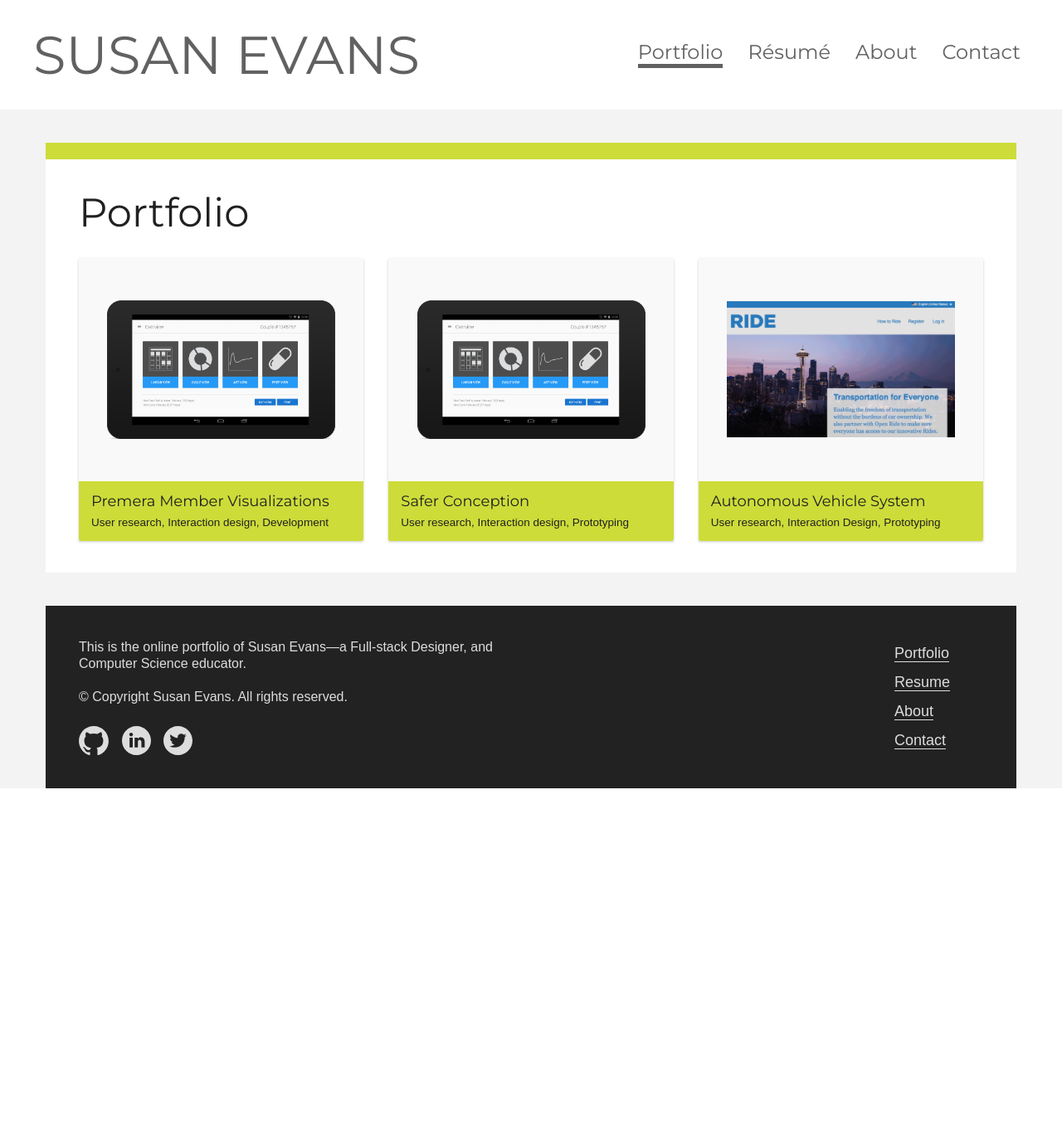
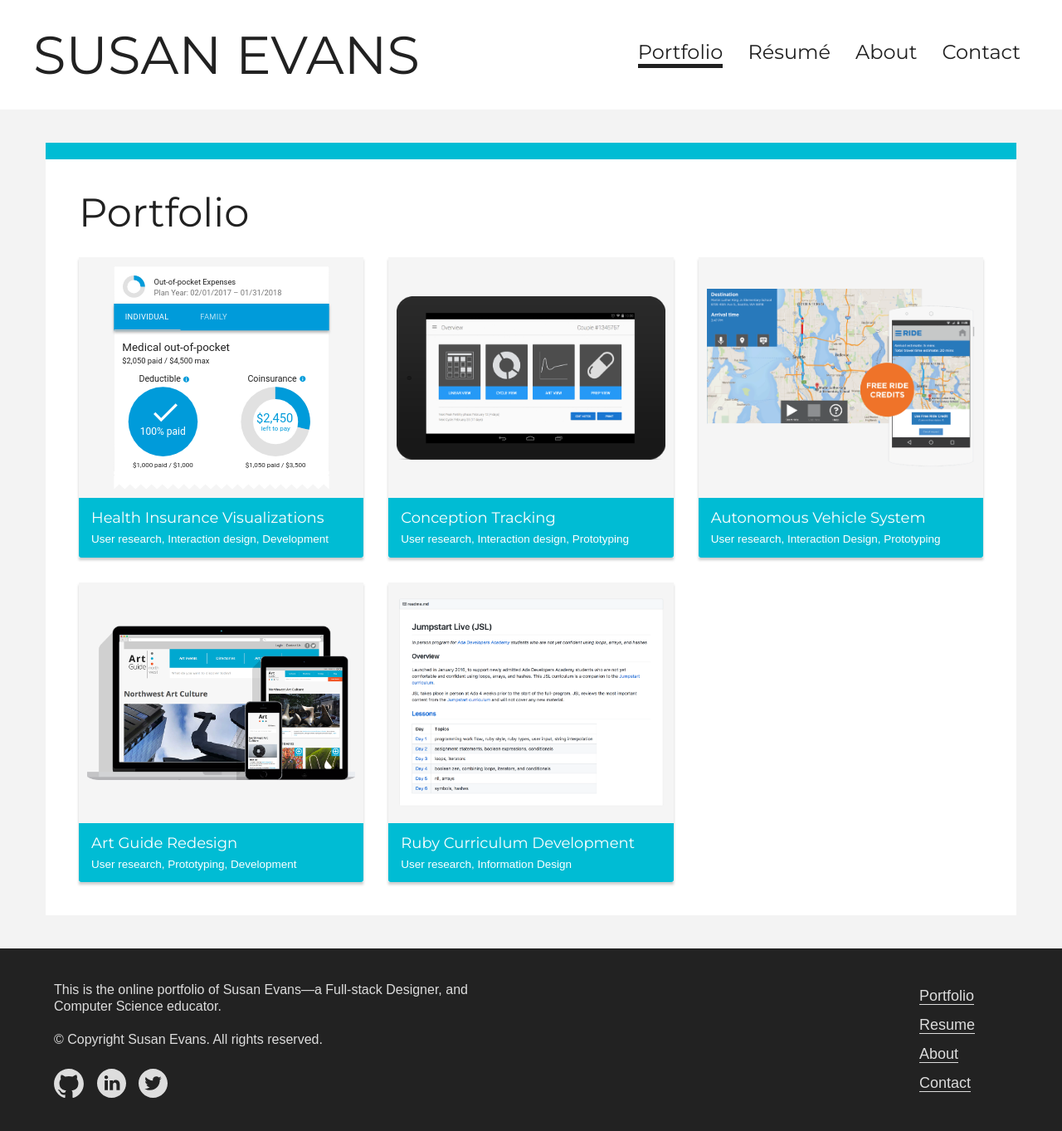
Before and after one commit to susanev/susanev.github.io, a PHP site: page / in a window 1280 px wide. Shown: the whole page at 83% size. Before the commit the page ends 950 px from the top, so only its background shows below. Run offline with PHP 8.4, Linux system fonts and the light colour scheme; some libraries are stand-ins or nearby versions.

Commit message:
fixed some html issues, adjusted images, added premera viz img, and jsl img

```diff
--- a/css/styles.css
+++ b/css/styles.css
@@ -3,7 +3,7 @@
 .default-primary-color { background: #9E9E9E; }
 .light-primary-color   { background: #F5F5F5; }
 .text-primary-color    { color: #212121; }
-.accent-color          { background: #CDDC39; }
+.accent-color          { background: #00BCD4; }
 .primary-text-color    { color: #212121; }
 .secondary-text-color  { color: #757575; }
 .divider-color         { border-color: #BDBDBD; }
@@ -29,7 +29,7 @@ article {
     margin: 40px auto;
     padding: 40px;
     background-color: #fff;
-    border-top: 20px solid #CDDC39;
+    border-top: 20px solid #00BCD4;
 }
 
 header {
@@ -193,17 +193,17 @@ nav ul li.last {
 
 nav a {
     border-bottom: none;
-    color: #616161;
+    color: #212121;
 }
 
 nav a.active {
-    border-bottom: 5px solid #616161;
+    border-bottom: 5px solid #212121;
 }
 
 nav a:hover {
-    border-bottom: 5px solid #616161;
+    border-bottom: 5px solid #212121;
     text-decoration: none;
-    color: #616161;
+    color: #212121;
 }
 
 /* footer styles */
@@ -324,14 +324,11 @@ svg:hover #github {
 
 /* project styles */
 .project {
-/*    width: 31%;*/
 	width: 100%;
-    height: 340px;
-/*    float: left;*/
     margin: 30px 30px 0 0;
-    background-color: #f9f9f9;
-    box-shadow: 0 3px 3px #ccc
-/*    box-shadow: 1px 1px 2px #d3d3d3;*/
+    background-color: #f5f5f5;
+    box-shadow: 0 3px 3px #ccc;
+    cursor: pointer;
 }
 
 .project:hover {
@@ -347,7 +344,11 @@ svg:hover #github {
     background-repeat: no-repeat;
     background-position: center;
     border-radius: 3px 3px 0 0;
-/*    background-color: #BDBDBD;*/
+    background-size: contain;
+}
+
+.project-img-cont {
+    padding: 10px;
 }
 
 .project-page h2 {
@@ -374,10 +375,6 @@ svg:hover #github {
     background-size: 50%;
 }
 
-.png {
-    background-size: 80%;
-}
-
 .ubi {
     background-image: url('../imgs/project-imgs/ubi/ubi.svg');
 }
@@ -391,8 +388,17 @@ svg:hover #github {
         url('../imgs/project-imgs/art-guide/art-guide.png');
 }
 
+.jump-start-live {
+    background-image:
+        url('../imgs/project-imgs/jump-start-live.png');
+}
+
 .safer-conception {
     background-image: url('../imgs/project-imgs/safer-conception/safer-conception.png');
+}
+
+.oop {
+    background-image: url('../imgs/project-imgs/oop.svg');
 }
 
 .pscsta {
@@ -405,7 +411,7 @@ svg:hover #github {
 
 .ride-img {
     background-image:
-        url('../imgs/project-imgs/ride/ride-website.png');
+        url('../imgs/project-imgs/ride/new-project-img.png');
 }
 
 .incloodle {
@@ -421,12 +427,12 @@ svg:hover #github {
 
 .project-info {
     padding: 15px;
-    background-color: #CDDC39;
+    background-color: #00BCD4;
     border-radius: 0 0 3px 3px;
 }
 
 .project-info h3, .project-info p {
-    color: #212121;
+    color: #fff;
 }
 
 
@@ -461,7 +467,7 @@ svg:hover #github {
 }
 
 #line1, #line2, #line3 {
-    border-bottom: 5px solid #000;
+    border-bottom: 5px solid #212121;
 /*    border-radius: 4px;*/
     margin-bottom: 5px;
 }
@@ -555,7 +561,7 @@ label, #user-msg {
 
 .name p {
     text-transform: uppercase;
-    color: #616161;
+    color: #212121;
     font-size: 64px;
 }
 
@@ -714,6 +720,10 @@ div.skills {
 	font-size: 1.1em;
 }
 
+footer {
+    width: 100%;
+}
+
 /* media queries */
 @media screen and (max-width: 1209px) {
 /*    article {
@@ -797,9 +807,9 @@ div.skills {
         background-size: 25%;
     }
 
-    .png {
+/*    .png {
         background-size: 40%;
-    }
+    }*/
 
 /*    .projects {
         margin: 0;
@@ -855,9 +865,9 @@ div.skills {
         background-size: 40%;
     }
 
-    .png {
+/*    .png {
         background-size: 60%;
-    }
+    }*/
 
     .project {
         margin-right: 0;
@@ -892,9 +902,9 @@ div.skills {
         background-size: 50%;
     }
 
-    .png {
+/*    .png {
         background-size: 80%;
-    }
+    }*/
 
     .about-1 {
         font-size: 100px;
--- a/index.html
+++ b/index.html
@@ -49,9 +49,11 @@
                 <!-- <a href="projects/project-safer-conception.html"> -->
                 <div class="col-sm-12 col-md-6 col-lg-4">
                     <div class="project">
-                        <div class="project-img png safer-conception"></div>
+                        <div class="project-img-cont">
+                            <div class="project-img png oop"></div>
+                        </div>
                         <div class="project-info">
-                            <h3>Premera Member Visualizations</h3>
+                            <h3>Health Insurance Visualizations</h3>
                             <p>User research, Interaction design, Development</p>
                         </div>
                     </div>
@@ -59,10 +61,12 @@
                 <!-- </a> -->
                 <!-- <a href="projects/project-safer-conception.html"> -->
                 <div class="col-sm-12 col-md-6 col-lg-4">
-                    <div class="project">
-                        <div class="project-img png safer-conception"></div>
+                    <div id="safer-conception" class="project">
+                        <div class="project-img-cont">
+                            <div class="project-img png safer-conception"></div>
+                        </div>
                         <div class="project-info">
-                            <h3>Safer Conception</h3>
+                            <h3>Conception Tracking</h3>
                             <p>User research, Interaction design, Prototyping</p>
                         </div>
                     </div>
@@ -70,11 +74,37 @@
                 <!-- </a> -->
                <!--  <a href="projects/project-art-guide.html"> -->
                 <div class="col-sm-12 col-md-6 col-lg-4">
-                    <div class="project">
-                        <div class="project-img png ride-img"></div>
+                    <div id="ride" class="project">
+                        <div class="project-img-cont">
+                            <div class="project-img ride-img"></div>
+                        </div>
                         <div class="project-info">
                             <h3>Autonomous Vehicle System</h3>
                             <p>User research, Interaction Design, Prototyping</p>
+                        </div>
+                    </div>
+                </div>
+
+                <div class="col-sm-12 col-md-6 col-lg-4">
+                    <div id="art-guide" class="project">
+                        <div class="project-img-cont">
+                            <div class="project-img art-guide"></div>
+                        </div>
+                        <div class="project-info">
+                            <h3>Art Guide Redesign</h3>
+                            <p>User research, Prototyping, Development</p>
+                        </div>
+                    </div>
+                </div>
+
+               <div class="col-sm-12 col-md-6 col-lg-4">
+                    <div id="jump-start-live" class="project">
+                        <div class="project-img-cont">
+                            <div class="project-img jump-start-live"></div>
+                        </div>
+                        <div class="project-info">
+                            <h3>Ruby Curriculum Development</h3>
+                            <p>User research, Information Design</p>
                         </div>
                     </div>
                 </div>
@@ -82,7 +112,7 @@
             </div>
         </article>
 
-        <footer class="container clearfix">
+        <footer class="">
             <div class="row">
                 <div class="col-xs-12 col-sm-6 col-sm-push-6">
                     <ul class="footer-nav">
--- a/js/basic.js
+++ b/js/basic.js
@@ -1,3 +1,13 @@
+$(document).ready(function() {
+	$('#ride').click(function() {
+		window.location.href= './projects/project-ride.html';
+	});
+
+	$('#safer-conception').click(function() {
+		window.location.href= './projects/project-safer-conception.html';
+	});
+});
+
 var displayNav = false;
 
 /* toggles the hamburger menu when clicked */
```
Also changed, not shown: imgs/project-imgs/jump-start-live.png (added), imgs/project-imgs/oop.svg (added), imgs/project-imgs/ride/new-project-img.png (added), imgs/project-imgs/ride/ride-poster-center.png (added), 1 other file.
